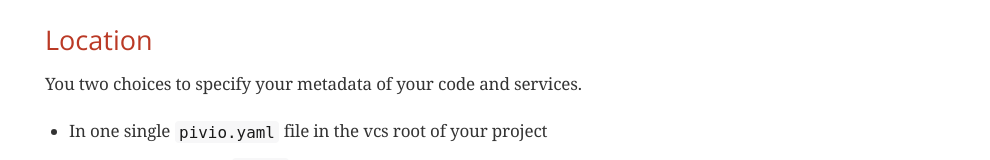
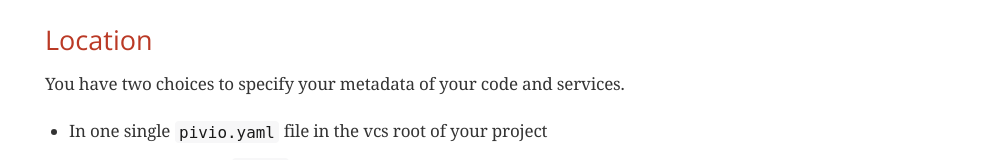
Before and after one commit to pivio/pivio.github.io, a plain HTML site: page docs/index.html in a window 1280 px wide. Shown: the part 2753-2913 px from the top of the page, without its empty margins (290-1280 px from the left). Drawn offline with nearby package versions, Linux system fonts and the light colour scheme; a web font is replaced by a local one.

Commit message:
Update index.html to fix grammar issue
Added the word "have".

```diff
--- a/docs/index.html
+++ b/docs/index.html
@@ -598,7 +598,7 @@ However, we tuned the server backed elasticsearch a bit to support the structure
 <div class="sect2">
 <h3 id="_location">Location</h3>
 <div class="paragraph">
-<p>You two choices to specify your metadata of your code and services.</p>
+<p>You have two choices to specify your metadata of your code and services.</p>
 </div>
 <div class="ulist">
 <ul>
```
